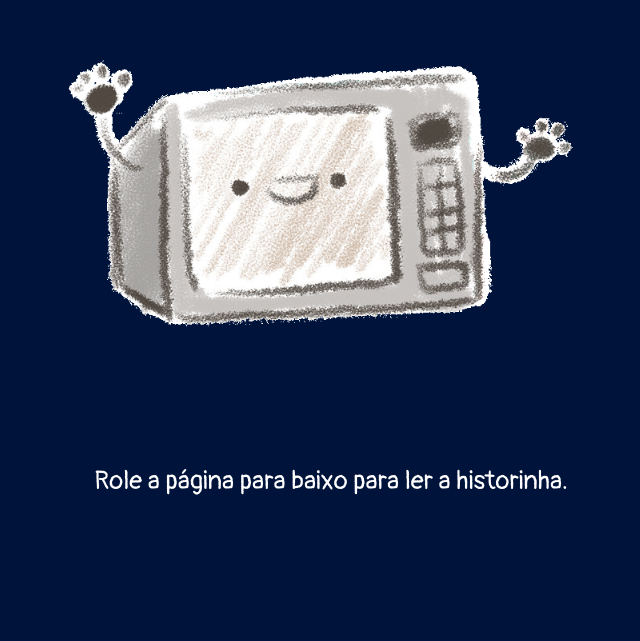
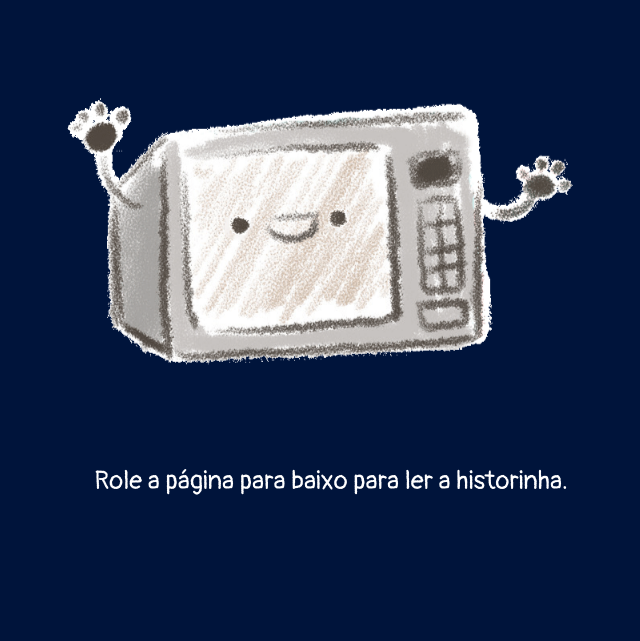
Before and after one commit to monisato/webhistorinha, a React (Create React App) app: page / in a window 1280 px wide. Shown: the part 159-800 px from the top of the page, without its empty margins (309-949 px from the left). Built offline with nearby package versions, Linux system fonts and the light colour scheme.

Commit message:
mic jumping

```diff
--- a/src/App.css
+++ b/src/App.css
@@ -17,15 +17,15 @@
   justify-content: center;
   align-items: center;
 
-  animation:
+  animation: Mic-jump 1s infinite ease-in-out alternate;
 }
 
 @keyframes Mic-jump {
   from {
-    transform: rotate(0deg);
+    transform: translate(0, 0);
   }
   to {
-    transform: rotate(-20deg);
+    transform: translate(0, 10%);
   }
 }
 
@@ -39,7 +39,7 @@
   top: -1%;
   left: -5%;
 
-  animation: Mic-wave infinite 1s ease alternate;
+  animation: Mic-wave infinite 1s ease-in-out alternate;
 }
 
 @keyframes Mic-wave {
```
